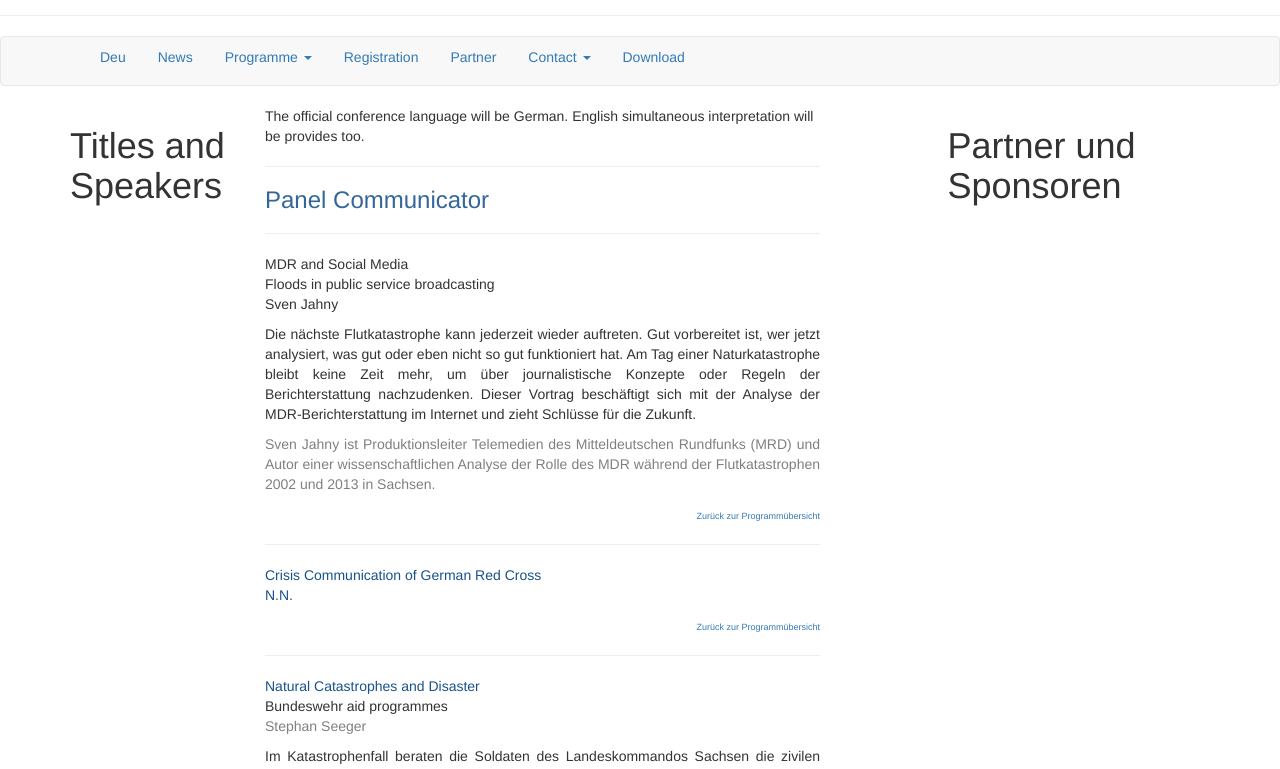
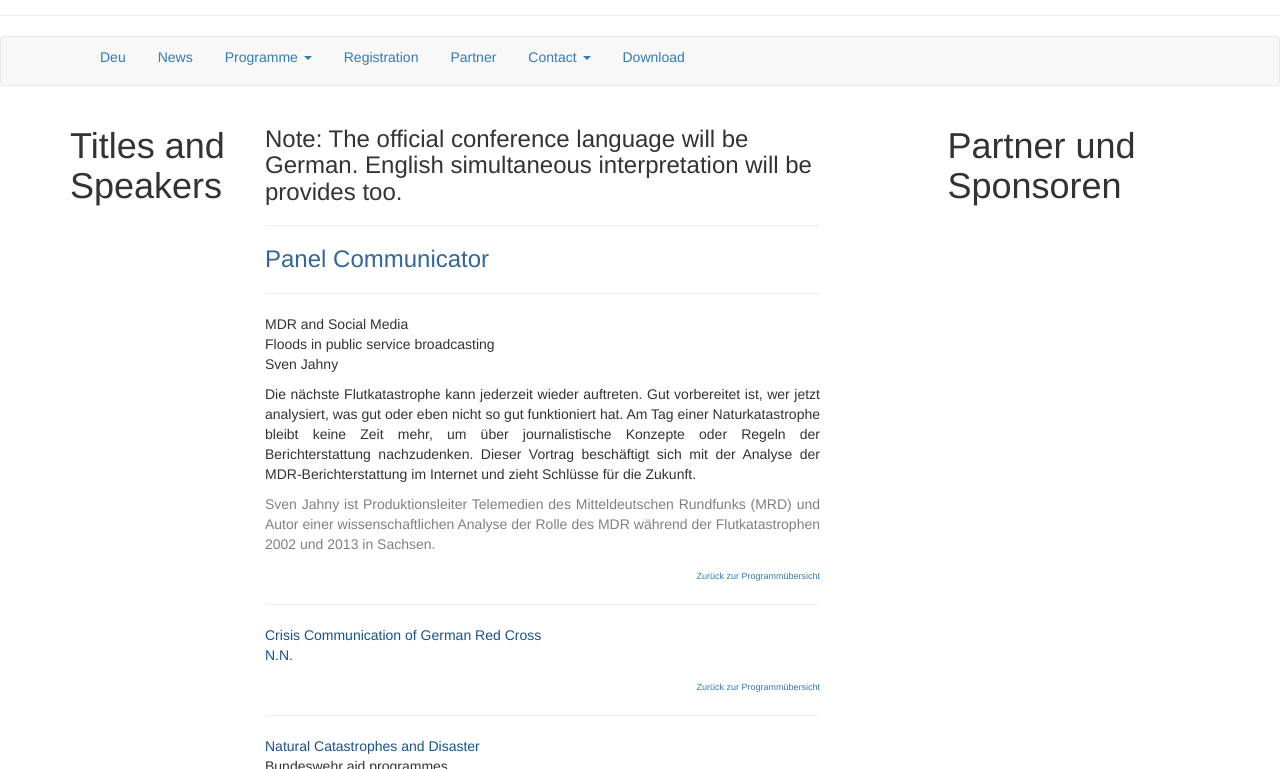
Before and after one commit to susedev/test, a Jekyll site: the page built from titles-and-speakers.html, in a window 1280 px wide and 900 px high, cut to the strip 131-900 px from the top of the window. Built offline with Jekyll 4.4.1, drawn with Linux system fonts in a browser that asks for light colours; nearby versions of some CDN libraries.

Commit message:
Edit from JekyllCMS

```diff
--- a/titles-and-speakers.html
+++ b/titles-and-speakers.html
@@ -2,7 +2,7 @@
 title: Titles and Speakers
 language: en
 ---
-<p>The official conference language will be German. English simultaneous interpretation will be provides too.</p>
+<h3>Note: The official conference language will be German. English simultaneous interpretation will be provides too.</h3>
 
 <hr noshade="noshade" size="1" />
 <h3><span style="color: #336699;">Panel </span><span style="color: #000080;"><span style="color: #336699;">Communicator</span></span></h3>
@@ -126,4 +126,4 @@ Presentation software prototype 1<br />
 <p style="text-align: right;"><span style="color: #808080;"><span style="font-size: xx-small;"><a href="http://eijc.github.io/data/programm-uebersicht.html">Zur&uuml;ck zur Programm&uuml;bersicht</a></span> </span></p>
 
 <hr noshade="noshade" size="1" />
-<p><a href="#top">top</a></p>
+<p style="text-align: right;"><a href="#top">zum Seitenanfang</a></p>
```
